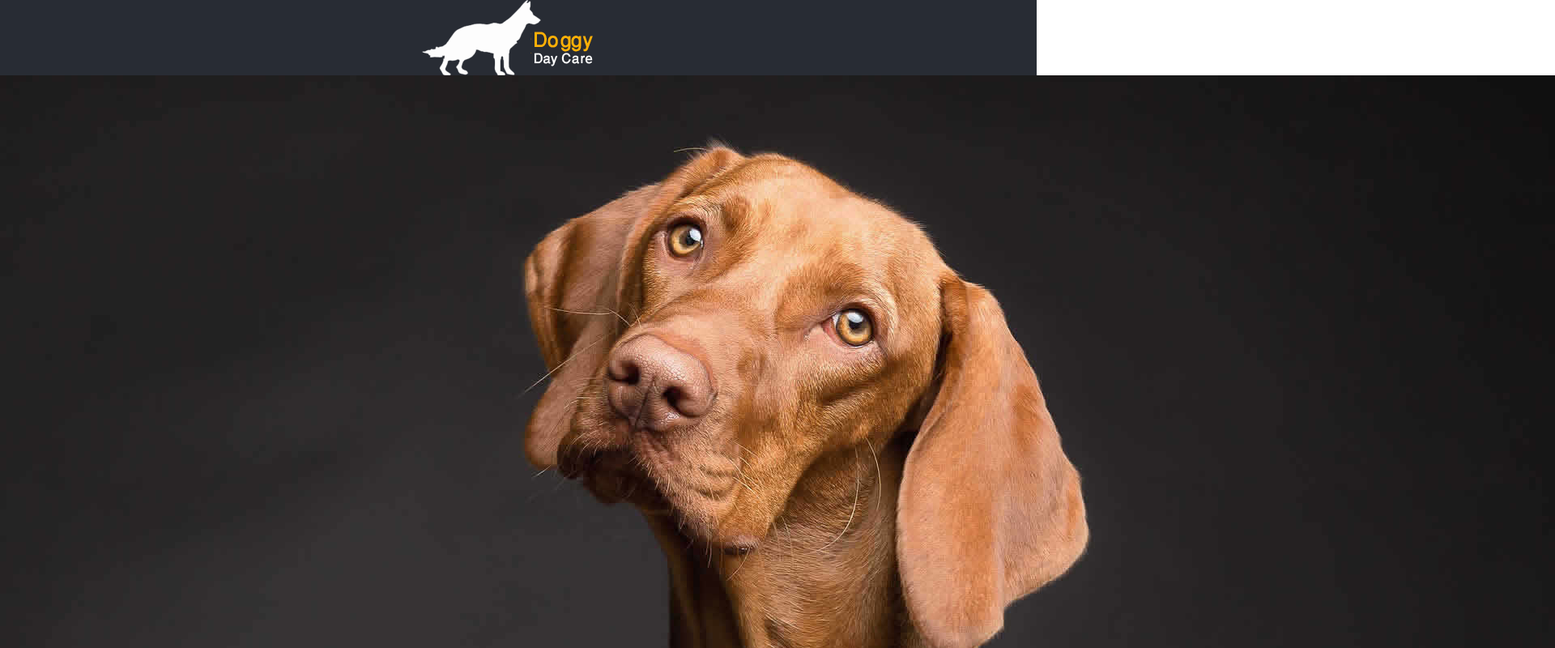
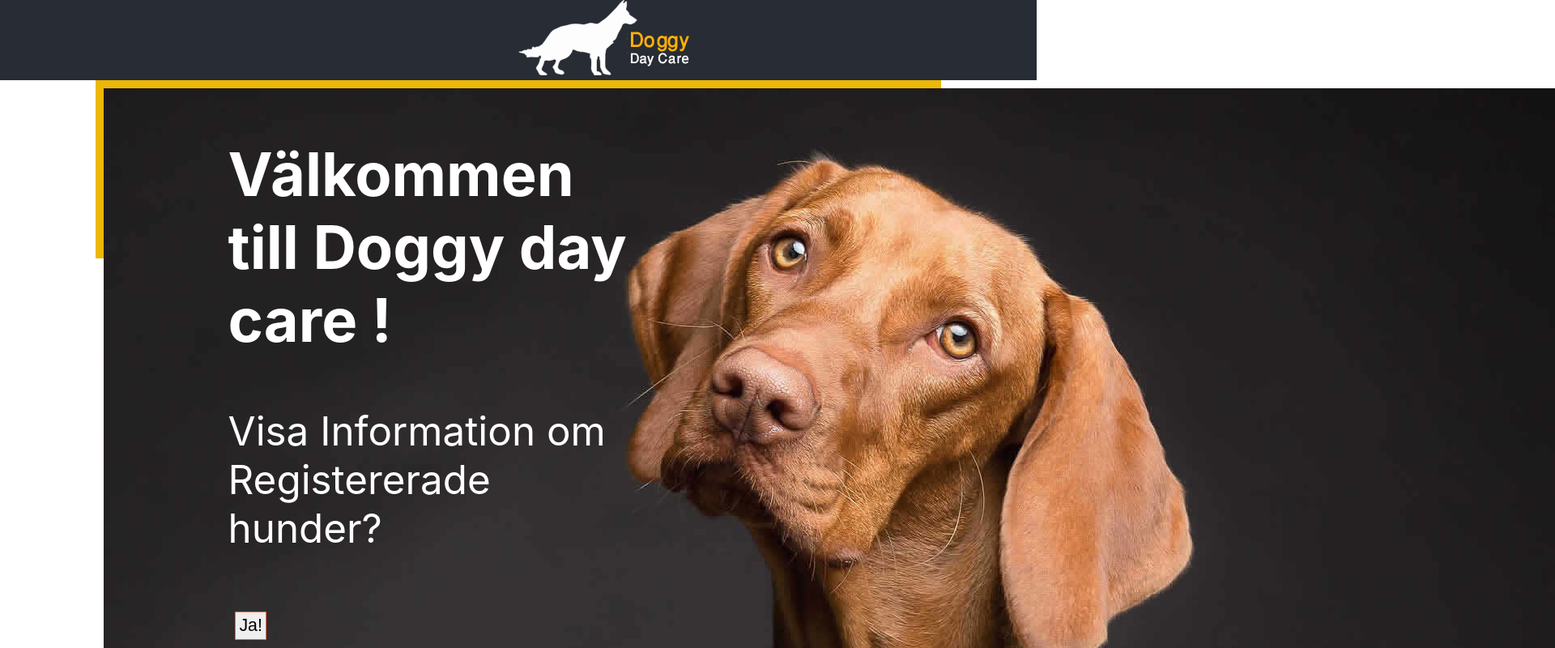
Before and after one commit to zakariamosa/myReactDoggyDayCareProject, a React (Create React App) app: page / in a window 1280 px wide. Shown: the top 800 px of the page at 81% size, 1920 px wide, since content can reach past the window. Built offline with nearby package versions, Linux system fonts and the light colour scheme.

Commit message:
some css

```diff
--- a/src/App.css
+++ b/src/App.css
@@ -15,16 +15,29 @@
 
 .App-header {
   background-color: #282c34;
-  display: flex;
+  /*display: flex;*/
   flex-direction: column;
   align-items: center;
   justify-content: center;
   font-size: calc(10px + 2vmin);
   color: white;
+  text-align: left;
   /*background-image: url(../src/images/logo.png);*/
   /*background-image: url(../src/images/banner.jpg);
   height: 32em;*/
+
 }
+
+.App-header>img{
+  position: relative;
+  text-align: left;
+  left:0px;
+  transition: left 5s ease-in-out;
+  }
+
+.App-header:hover img{
+  left: 50%;
+  }
 
 .App-link {
   color: #61dafb;
--- a/src/App.js
+++ b/src/App.js
@@ -5,7 +5,7 @@ import Home from './components/Home';
 import { useState } from 'react';
 import Logo from './images/logo.png'
 import HundInfo from './components/HundInfo';
-import {BrowserRouter as Router, Route, Switch} from 'react-router-dom'
+import {HashRouter as Router, Route, Switch} from 'react-router-dom'
 
 
 function App() {
--- a/src/components/Home.jsx
+++ b/src/components/Home.jsx
@@ -1,6 +1,7 @@
 import React, {useState, useEffect} from 'react';
 import './gallery.css'
 import HundInfo from './HundInfo';
+import ico from '../images/bulit-icon.png'
 
 
 
@@ -44,13 +45,17 @@ const Home = ({ nextScreen/*, dogname*/ }) => {
                     <div className='enhund'>
                     <img src={hund.img} onClick={nextScreen} alt='a'></img>
                     <div className= 'hundinfosec'>
+                    <div class="image-icon"><img src={ico} alt='c'/><span class="pet_text">{hund.name}</span></div>
+                    <div class="image-icon"><img src={ico} alt='c'/><span class="pet_text">{hund.age} years old</span></div>
+                    <div class="image-icon"><img src={ico} alt='c'/><span class="pet_text">{hund.sex}</span></div>
+                    <div class="image-icon"><img src={ico} alt='c'/><span class="pet_text">{hund.present=== false ? 'absent' : 'attending'}</span></div>
+                    <div class="image-icon"><img src={ico} alt='c'/><span class="pet_text">{hund.breed}</span></div>
+                    <div class="image-icon"><img src={ico} alt='c'/><span class="pet_text">Chip N: {hund.chipNumber}</span></div>
 
-                            <p>Dog Name: {hund.name}</p>
-                            <p>Age: {hund.age}</p>
-                            <p>Sex: {hund.sex}</p>
-                            <p>Present: {hund.present=== false ? 'absent' : 'attending'}</p>
-                            <p>Breed: {hund.breed}</p>
-                            <p>Chip Number: {hund.chipNumber}</p>
+
+
+
+
                             <button className='readmorebuttons' onClick=
 
                             {
--- a/src/components/HundInfo.jsx
+++ b/src/components/HundInfo.jsx
@@ -17,14 +17,15 @@ const HundInfo = (props) =>
             </div>
             <div className='dogmoreinfo'>
                  <h2>{props.dog.name}</h2>
-        <p>Owner first Name: {props.dog.owner.name}</p>
-        <p>Owner last Name: {props.dog.owner.lastName}</p>
-        <p>Owner Telefon number: {props.dog.owner.phoneNumber}</p>
+                 <p>Owner:</p>
+                 <p>{props.dog.owner.name} {props.dog.owner.lastName}</p>
+                 <p>Telefon number:</p>
+                 <p>{props.dog.owner.phoneNumber}</p>
             </div>
         </section>
         <div>
             <Link to="/">
-            <button>Börja om</button>
+            <button className='vertical'>Börja om</button>
             </Link>
         </div>
 
--- a/src/components/Hundinfo.css
+++ b/src/components/Hundinfo.css
@@ -1,10 +1,24 @@
 .theimg{
     border-radius: 50%;
-    width: 30%;
+    width: 80%;
 }
 .dogmoreinfo{
 background-color: black;
+font-size: 27pt;
+color: white;
 }
 section .dogsec{
-    display: flexbox;
+    display: inline-flex;
 }
+.vertical{
+    background-color: tomato;
+    color: white;
+    padding: 0.5em 1.5em;
+    display: inline-block;
+    transform: rotate(90deg);
+    transform-origin: bottom left;
+    transition: transform 3s ease-out;
+}
+.vertical:hover{
+    transform: rotate(0deg);
+}
--- a/src/components/Welcome.jsx
+++ b/src/components/Welcome.jsx
@@ -2,18 +2,20 @@ import './welcome.css'
 import banner from  '../images/banner.jpg'
 import {Link} from 'react-router-dom';
 const Welcome = (/*{ nextScreen }*/) => (
-    <div>
+    <div className='welcomepage'>
+    <div className='imag'>
+    <img src={banner} alt='b' ></img>
+    </div>
 
-    <img src={banner} alt='b'></img>
 
-    <section>
+    <div className='info'>
 
        <h2>Välkommen till Doggy day care !</h2>
        <p>Visa Information om Registererade hunder?</p>
        <Link to="/home">
-       <button /*onClick= {nextScreen}*/>Ja!</button>
+       <button /*onClick= {nextScreen}*/className='box'> Ja! </button>
        </Link>
-   </section>
+   </div>
 
 
 </div>
--- a/src/components/gallery.css
+++ b/src/components/gallery.css
@@ -44,11 +44,15 @@
 }
 .hundinfosec {
     text-align: center;
+    background-color: #272222;
+    font-size: 12pt;
+    color: #ebebeb;
 }
 
 @media (min-width: 500px) {
     .enhund{
         display: inline-block;
+        margin-left: 0em;
     }
 }
 @media (min-width: 600px) {
@@ -56,3 +60,34 @@
         display: inline-flex;
     }
     }
+
+
+    .image-icon {
+        width: 90%;
+        float: left;
+        padding-top: 6px;
+        display: inline-flex;
+        margin-left: 1em;
+        background-color: #272222;
+    }
+    .pet_text {
+        font-size: 12pt;
+        color: #ebebeb;
+        padding-left: 16px;
+    }
+    .image-icon img {
+        width: 15px;
+    }
+
+    .readmorebuttons{
+        width: 7em;
+        float: left;
+        background-color: #000;
+        border-radius: 60px;
+        height: 70px;
+        font-size: 20pt;
+        border: 0px;
+        color: #fff;
+        margin-top: 0.2em;
+        margin-left: 0.8em;
+    }
--- a/src/components/welcome.css
+++ b/src/components/welcome.css
@@ -1,15 +1,40 @@
-section{
+.welcomepage{
+    width: 80%;
+  height: 200px;
+  background: rgb(236, 183, 7);
+  margin: auto;
+  padding: 10px;
+}
+.imag{
+    width: 15%;
+  height: 200px;
+  background: red;
+  float: left;
+}
+.box{
+    border: 1px solid tomato;
+    padding: 0.2em;
+    margin: 0.4em;
+    display: inline-block;
+    position: relative;
+    font-size: 16pt;
+}
+.App:hover .App-header>img{
+    left: 50%;
+    }
+
+.info{
     background-color: #000;
     height: auto;
     background-size: cover;
     background-repeat: no-repeat;
     color: white;
     text-align: left;
-    font-size: 60pt;
+    font-size: 37pt;
+    width: 10em;
+    margin-left: 15%;
 }
-section h2,p{
-    width: 10em;
-}
+/*
 .readmorebuttons{
     width: 80%;
     float: right;
@@ -19,4 +44,4 @@ section h2,p{
     font-size: 20pt;
     border: 0px;
     color: #fff;
-}
+}*/
```
Also changed, not shown: src/images/bulit-icon.png (added). Lines whose indentation alone changed are shown as unchanged.
